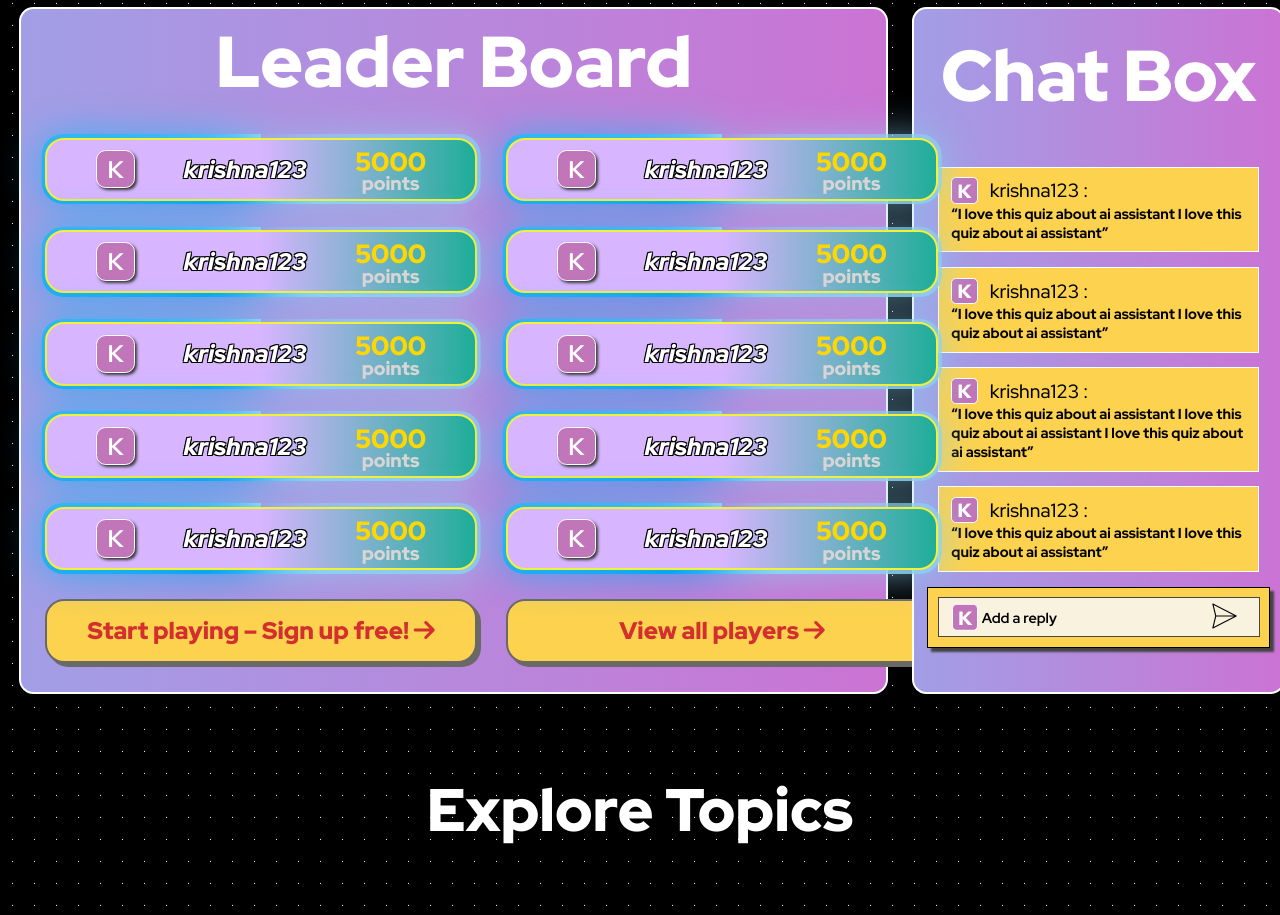
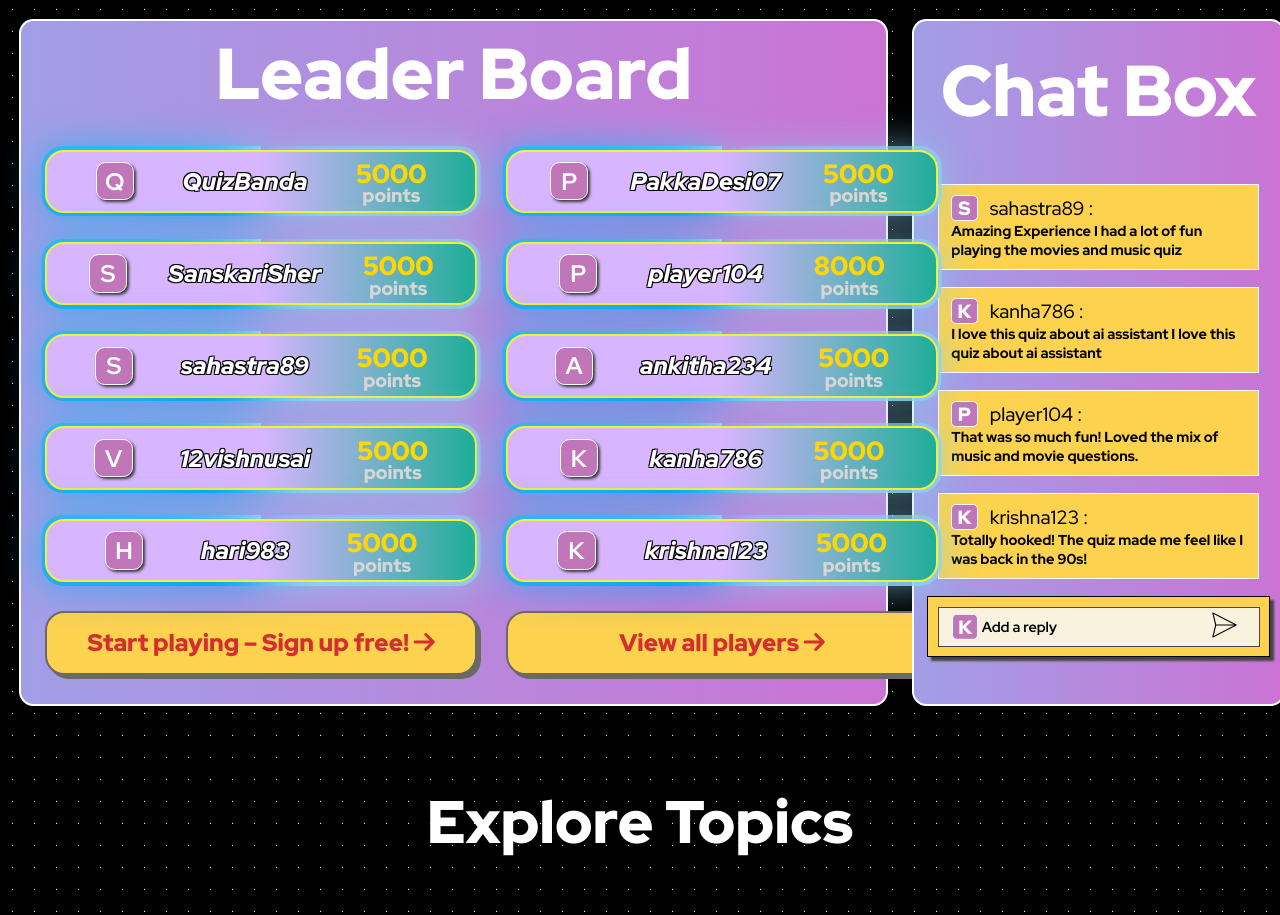
Before and after one commit to siri-sontha/onlinequiz, a plain HTML site: page onlinequiz/index.html in a window 1280 px wide. Shown: the part 1284-2199 px from the top of the page. Drawn offline with Linux system fonts and the light colour scheme; a web font is replaced by a local one.

Commit message:
more-more-features

```diff
--- a/onlinequiz/index.html
+++ b/onlinequiz/index.html
@@ -22,7 +22,6 @@ SECTIONS IN THE PAGE:
 <div class="container">
 
     <!-- NAVIGATION BAR -->
-
     <nav>
         <ul>
             <li><a href="index.html">Quizopedia</a></li>
@@ -50,11 +49,10 @@ SECTIONS IN THE PAGE:
             <li><a href="quizzes.html">Quizes</a></li>
         </ul>
     </nav>
-
     <!-- NAVIGATION BAR -->
 
+
     <!-- KEYWORDS ROW -->
-
     <div class="marquee">
     <div class="keyWordsDiv">
         <div class="keyWordBlock">random</div>
@@ -95,6 +93,7 @@ SECTIONS IN THE PAGE:
     </div>
     <div class="line"></div>
     <!-- KEYWORDS ROW -->
+
 
     <!-- HERO SECTION -->
     <section class="heroSec">
@@ -167,8 +166,10 @@ SECTIONS IN THE PAGE:
             <div class="leaderBoardGrid">
             <div class="wrapper">
                 <div class="userPoints">
-                    <div class="userIcon"><p>K</p></div>
-                    <p class="userName">krishna123</p>
+                    <div class="userIcon">
+                        <p>Q</p>
+                    </div>
+                    <p class="userName">QuizBanda</p>
                     <div>
                         <p class="pointsVal">5000</p>
                         <p class="pointsWord">points</p>
@@ -178,8 +179,10 @@ SECTIONS IN THE PAGE:
 
             <div class="wrapper">
                 <div class="userPoints">
-                    <div class="userIcon"><p>K</p></div>
-                    <p class="userName">krishna123</p>
+                    <div class="userIcon">
+                        <p>P</p>
+                    </div>
+                    <p class="userName">PakkaDesi07</p>
                     <div>
                         <p class="pointsVal">5000</p>
                         <p class="pointsWord">points</p>
@@ -189,8 +192,10 @@ SECTIONS IN THE PAGE:
 
             <div class="wrapper">
                 <div class="userPoints">
-                    <div class="userIcon"><p>K</p></div>
-                    <p class="userName">krishna123</p>
+                    <div class="userIcon">
+                        <p>S</p>
+                    </div>
+                    <p class="userName">SanskariSher</p>
                     <div>
                         <p class="pointsVal">5000</p>
                         <p class="pointsWord">points</p>
@@ -199,8 +204,23 @@ SECTIONS IN THE PAGE:
             </div>
             <div class="wrapper">
                 <div class="userPoints">
-                    <div class="userIcon"><p>K</p></div>
-                    <p class="userName">krishna123</p>
+                    <div class="userIcon">
+                        <p>P</p>
+                    </div>
+                    <p class="userName">player104</p>
+                    <div>
+                        <p class="pointsVal">8000</p>
+                        <p class="pointsWord">points</p>
+                    </div>
+                </div>
+            </div>
+
+            <div class="wrapper">
+                <div class="userPoints">
+                    <div class="userIcon">
+                        <p>S</p>
+                    </div>
+                    <p class="userName">sahastra89</p>
                     <div>
                         <p class="pointsVal">5000</p>
                         <p class="pointsWord">points</p>
@@ -210,8 +230,10 @@ SECTIONS IN THE PAGE:
 
             <div class="wrapper">
                 <div class="userPoints">
-                    <div class="userIcon"><p>K</p></div>
-                    <p class="userName">krishna123</p>
+                    <div class="userIcon">
+                        <p>A</p>
+                    </div>
+                    <p class="userName">ankitha234</p>
                     <div>
                         <p class="pointsVal">5000</p>
                         <p class="pointsWord">points</p>
@@ -221,8 +243,10 @@ SECTIONS IN THE PAGE:
 
             <div class="wrapper">
                 <div class="userPoints">
-                    <div class="userIcon"><p>K</p></div>
-                    <p class="userName">krishna123</p>
+                    <div class="userIcon">
+                        <p>V</p>
+                    </div>
+                    <p class="userName">12vishnusai</p>
                     <div>
                         <p class="pointsVal">5000</p>
                         <p class="pointsWord">points</p>
@@ -232,8 +256,10 @@ SECTIONS IN THE PAGE:
 
             <div class="wrapper">
                 <div class="userPoints">
-                    <div class="userIcon"><p>K</p></div>
-                    <p class="userName">krishna123</p>
+                    <div class="userIcon">
+                        <p>K</p>
+                    </div>
+                    <p class="userName">kanha786</p>
                     <div>
                         <p class="pointsVal">5000</p>
                         <p class="pointsWord">points</p>
@@ -243,8 +269,10 @@ SECTIONS IN THE PAGE:
 
             <div class="wrapper">
                 <div class="userPoints">
-                    <div class="userIcon"><p>K</p></div>
-                    <p class="userName">krishna123</p>
+                    <div class="userIcon">
+                        <p>H</p>
+                    </div>
+                    <p class="userName">hari983</p>
                     <div>
                         <p class="pointsVal">5000</p>
                         <p class="pointsWord">points</p>
@@ -254,18 +282,9 @@ SECTIONS IN THE PAGE:
 
             <div class="wrapper">
                 <div class="userPoints">
-                    <div class="userIcon"><p>K</p></div>
-                    <p class="userName">krishna123</p>
-                    <div>
-                        <p class="pointsVal">5000</p>
-                        <p class="pointsWord">points</p>
+                    <div class="userIcon">
+                        <p>K</p>
                     </div>
-                </div>
-            </div>
-
-            <div class="wrapper">
-                <div class="userPoints">
-                    <div class="userIcon"><p>K</p></div>
                     <p class="userName">krishna123</p>
                     <div>
                         <p class="pointsVal">5000</p>
@@ -285,10 +304,26 @@ SECTIONS IN THE PAGE:
 
             <div class="comment">
                 <div class="userIconId">
+                    <p class="userIconComment">S</p>
+                    <p class="userNameComment">sahastra89 :</p>
+                </div>
+                <p class="commentText">Amazing Experience I had a lot of fun playing the movies and music quiz</p>
+            </div>
+
+            <div class="comment">
+                <div class="userIconId">
                     <p class="userIconComment">K</p>
-                    <p class="userNameComment">krishna123 :</p>
+                    <p class="userNameComment">kanha786 :</p>
                 </div>
-                <p class="commentText">“I love this quiz about ai assistant I love this quiz about ai assistant”</p>
+                <p class="commentText">I love this quiz about ai assistant I love this quiz about ai assistant</p>
+            </div>
+
+            <div class="comment">
+                <div class="userIconId">
+                    <p class="userIconComment">P</p>
+                    <p class="userNameComment">player104 :</p>
+                </div>
+                <p class="commentText">That was so much fun! Loved the mix of music and movie questions.</p>
             </div>
 
             <div class="comment">
@@ -296,23 +331,7 @@ SECTIONS IN THE PAGE:
                     <p class="userIconComment">K</p>
                     <p class="userNameComment">krishna123 :</p>
                 </div>
-                <p class="commentText">“I love this quiz about ai assistant I love this quiz about ai assistant”</p>
-            </div>
-
-            <div class="comment">
-                <div class="userIconId">
-                    <p class="userIconComment">K</p>
-                    <p class="userNameComment">krishna123 :</p>
-                </div>
-                <p class="commentText">“I love this quiz about ai assistant I love this quiz about ai assistant I love this quiz about ai assistant”</p>
-            </div>
-
-            <div class="comment">
-                <div class="userIconId">
-                    <p class="userIconComment">K</p>
-                    <p class="userNameComment">krishna123 :</p>
-                </div>
-                <p class="commentText">“I love this quiz about ai assistant I love this quiz about ai assistant”</p>
+                <p class="commentText">Totally hooked! The quiz made me feel like I was back in the 90s!</p>
             </div>
 
             <div class="writeComment">
--- a/onlinequiz/style.css
+++ b/onlinequiz/style.css
@@ -287,6 +287,7 @@ nav .searchDiv{
     justify-content: center;
     align-items: center;
     margin-top: 0.8rem;
+    margin-bottom: 0.5rem;
 }
 
 .line {
@@ -1128,6 +1129,7 @@ nav ul {
     border-top: 0.09rem solid white;
     border-left: 0.09rem solid white;
     border-right: 0.09rem solid white;
+    box-shadow: 0px 0px 0.8rem white;
 }
 
 .quizDesc img {
```
Also changed, not shown: onlinequiz/quiz.html (+42 -0 lines), onlinequiz/quizDesc.html (+42 -0 lines).
